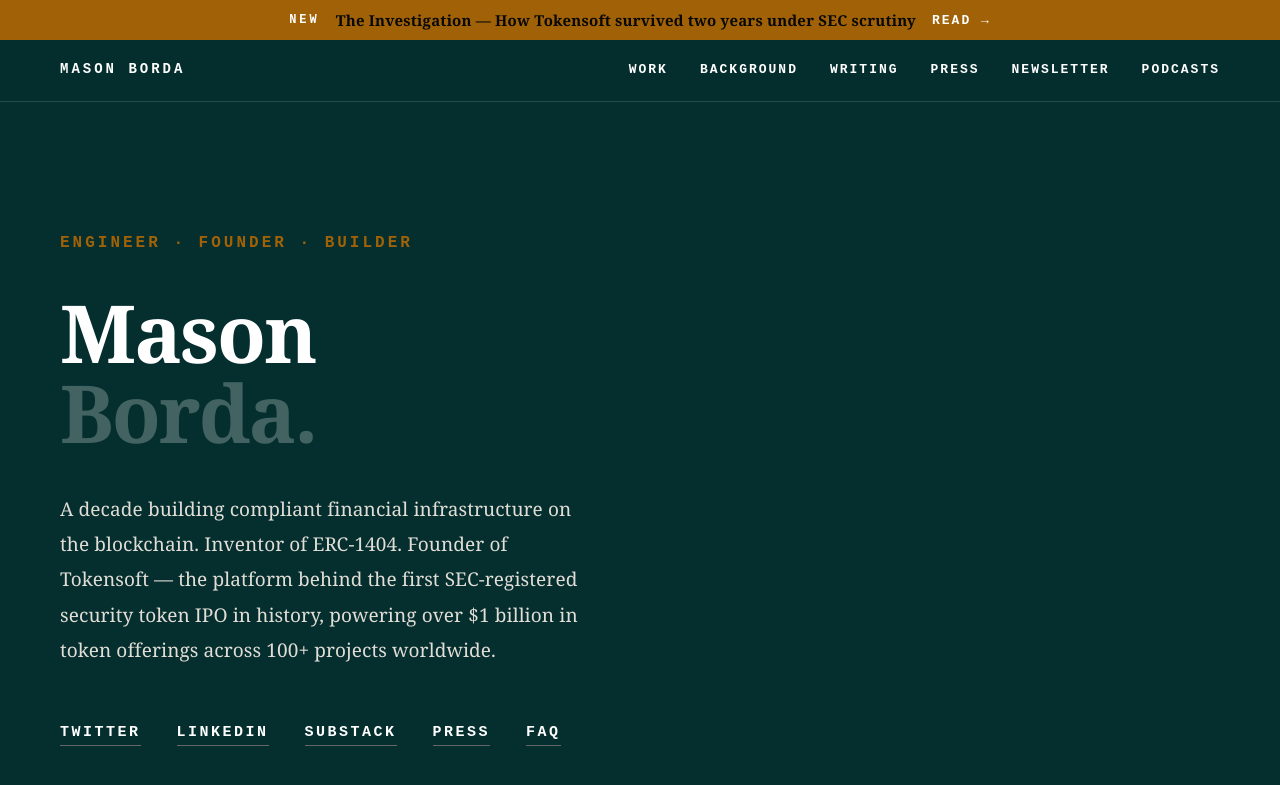
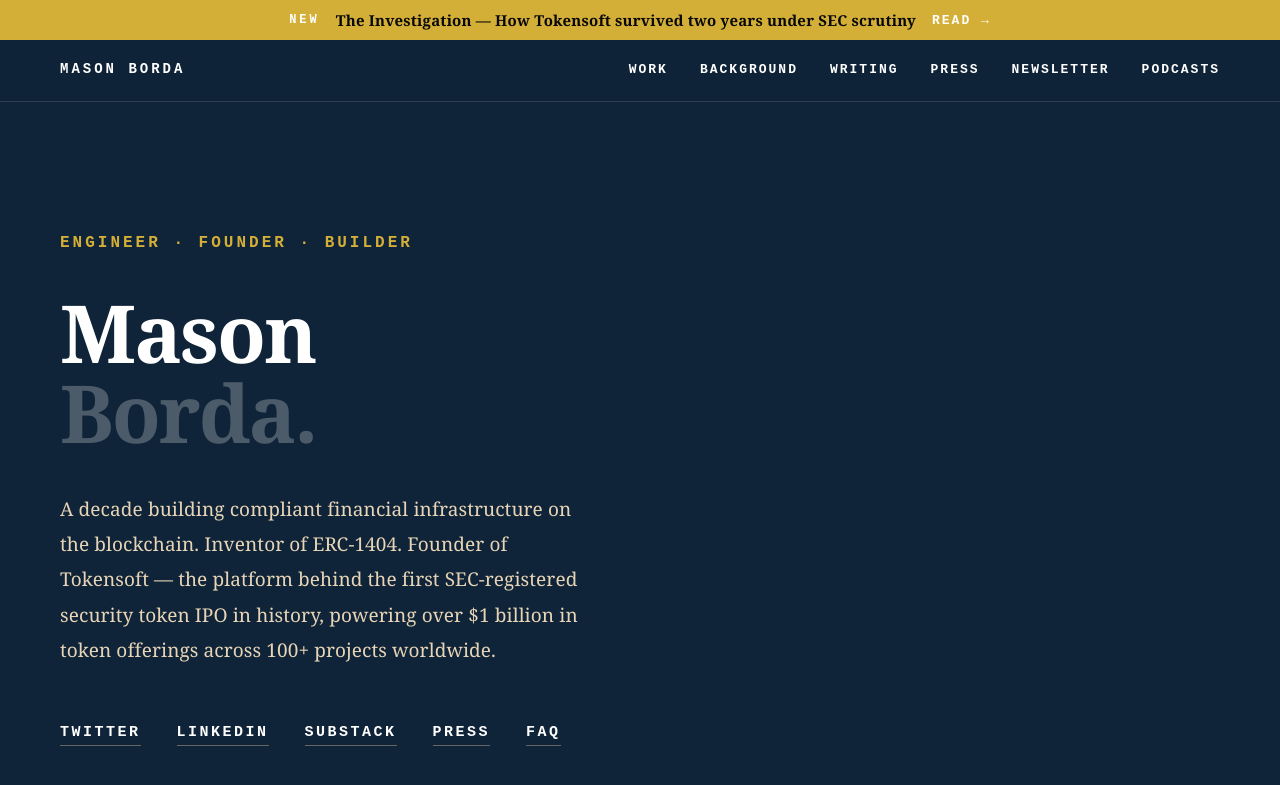
Before and after one commit to masonicGIT/masonborda, a Jekyll site: the page index.html, which Jekyll copies as it is, in a window 1280 px wide and 900 px high. Shown: the top 785 px of the window. Built offline with Jekyll 4.4.1, drawn with Linux system fonts in a browser that asks for light colours.

Commit message:
rebrand: navy blue + gold palette (financial sophistication)

```diff
--- a/index.html
+++ b/index.html
@@ -74,14 +74,14 @@
   * { margin: 0; padding: 0; box-sizing: border-box; }
 
   :root {
-    --bg: #042f2e;
-    --surface: #133b3b;
-    --border: #264b4a;
-    --text: #f0ece4;
-    --muted: #d8e2e2;
-    --accent: #e2ddd6;
-    --gold: #a16207;
-    --gold-light: #c8a96e;
+    --bg: #0F2438;
+    --surface: #1A5F7A;
+    --border: #2C3E50;
+    --text: #F0F1F3;
+    --muted: #7F8C8D;
+    --accent: #E8D5B7;
+    --gold: #D4AF37;
+    --gold-light: #B8860B;
   }
 
   html { scroll-behavior: smooth; }
@@ -113,7 +113,7 @@
     display: flex;
     justify-content: space-between;
     align-items: center;
-    background: rgba(4,47,46,0.97);
+    background: rgba(15,36,56,0.97);
     backdrop-filter: blur(12px);
     border-bottom: 1px solid var(--border);
   }
@@ -394,7 +394,7 @@
     position: fixed;
     top: 0; left: 0; right: 0;
     z-index: 200;
-    background: #a16207;
+    background: #D4AF37;
     padding: 10px 60px;
     display: flex;
     align-items: center;
@@ -480,7 +480,7 @@
     display: none;
     position: fixed;
     top: 0; left: 0; right: 0; bottom: 0;
-    background: rgba(4,47,46,0.98);
+    background: rgba(15,36,56,0.98);
     z-index: 90;
     flex-direction: column;
     align-items: center;
```
